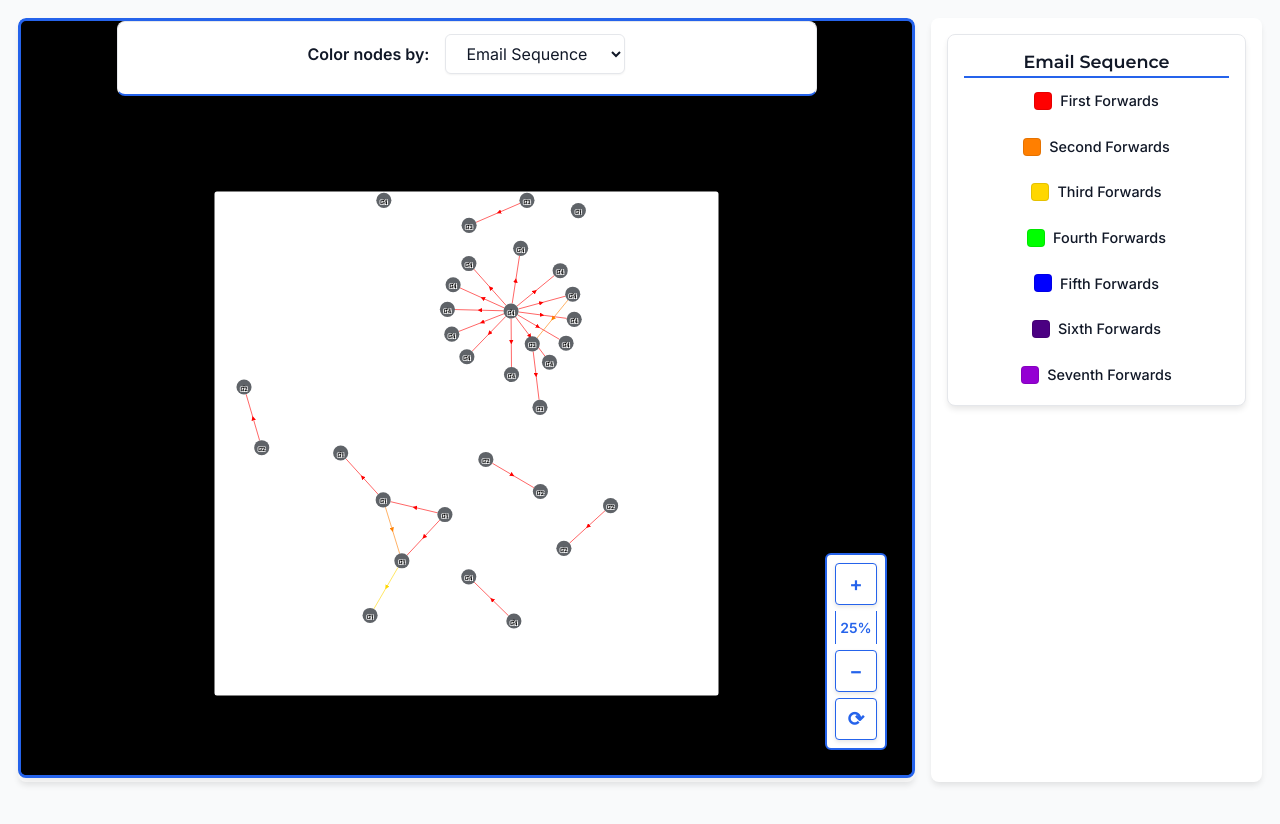
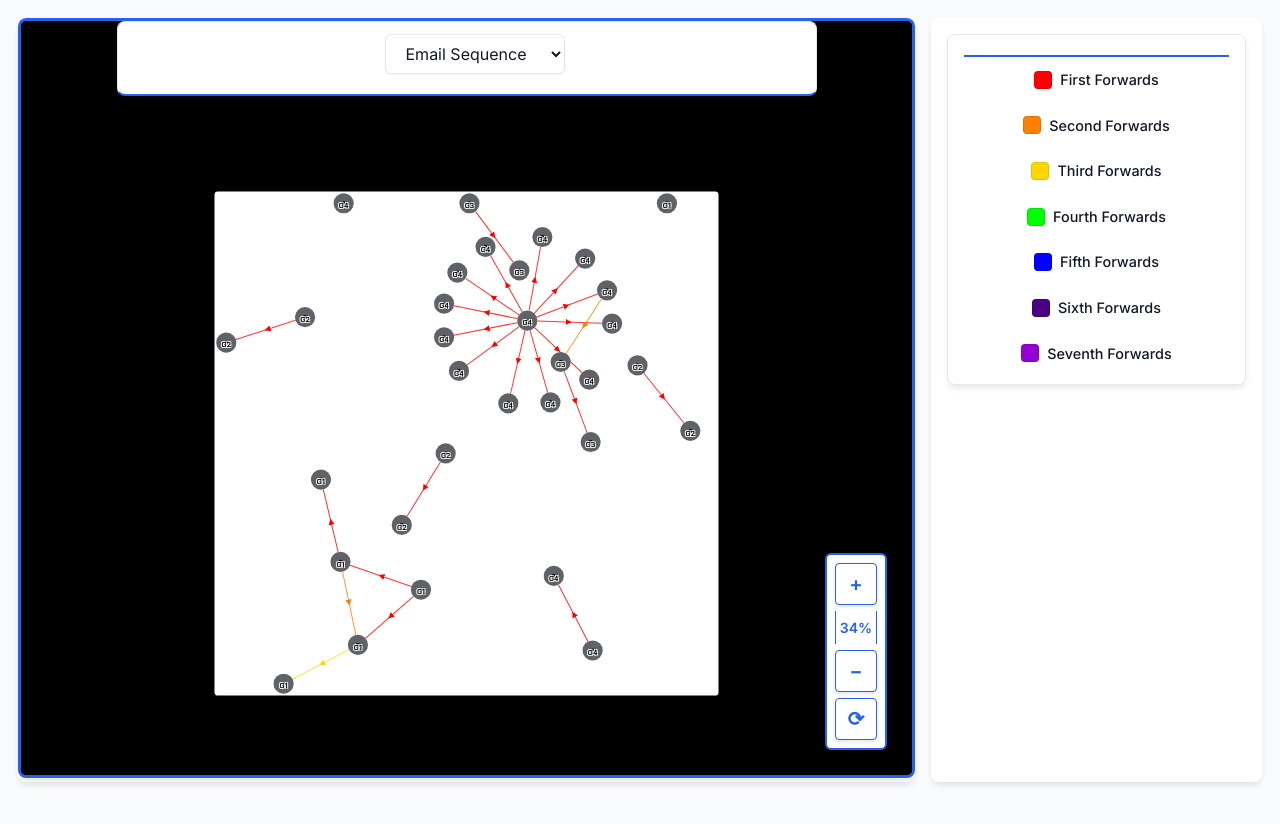
Before and after one commit to C171017/Social-Network-Columbia-Barnard, a React (Create React App) app: page / in a window 1280 px wide. Shown: the top 824 px of the page. Built offline with nearby package versions, Linux system fonts and the light colour scheme.

Commit message:
delete legend text

```diff
--- a/src/components/ControlPanel.js
+++ b/src/components/ControlPanel.js
@@ -12,7 +12,7 @@ const COLOR_OPTIONS = [
 const ControlPanel = ({ colorBy, setColorBy }) => (
   <div className="control-panel">
     <div className="filter-section">
-      <label htmlFor="color-select">Color nodes by:</label>
+      <label htmlFor="color-select"></label>
       <select
         id="color-select"
         value={colorBy}
--- a/src/components/Legend.js
+++ b/src/components/Legend.js
@@ -148,8 +148,8 @@ const Legend = ({ colorBy }) => {
   const currentItems = legendItems[colorBy] || [];
 
   const title = colorBy === 'email-sequence'
-    ? 'Email Sequence'
-    : `Color by ${colorBy.charAt(0).toUpperCase() + colorBy.slice(1)}`;
+    // ? 'Email Sequence'
+    // : `Color by ${colorBy.charAt(0).toUpperCase() + colorBy.slice(1)}`;
 
   return (
     <div className="legend">
--- a/src/components/NetworkGraph.js
+++ b/src/components/NetworkGraph.js
@@ -9,8 +9,8 @@ const ZOOM_MAX = 1;
 const ZOOM_DEFAULT = 1;
 
 // Fixed visualization area dimensions (regardless of screen size)
-const FIXED_AREA_WIDTH = 2000;
-const FIXED_AREA_HEIGHT = 2000;
+const FIXED_AREA_WIDTH = 1500;
+const FIXED_AREA_HEIGHT = 1500;
 
 // Standard color palette for dynamic generation
 const COLOR_PALETTE = [
```
